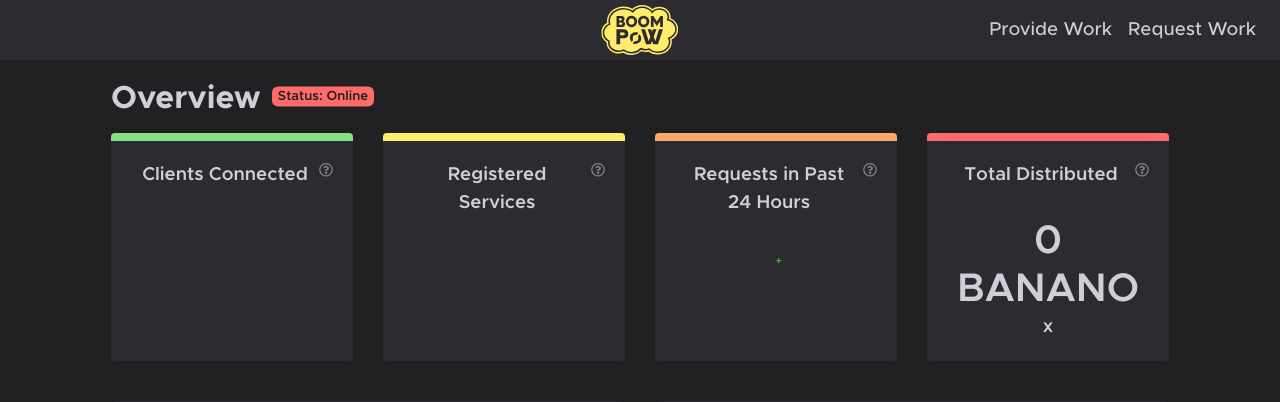
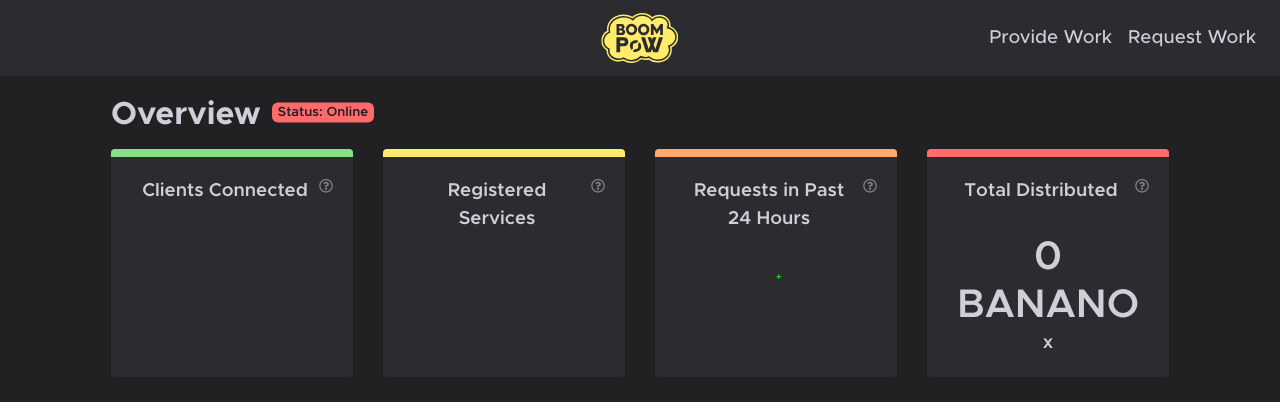
Before and after one commit to mitche50/dpow-mqtt, a Flask app: template templates/index.html in a window 1280 px wide. Shown: the top 402 px of the page. Run offline with Flask 2, Linux system fonts and the light colour scheme; the template is opened without the code that fills it, so the values that code supplies are empty; parts of the project's set-up code (start-up, migrations or seed data) failed here and were passed over; some libraries are stand-ins or nearby versions.

Commit message:
Added more padding to the navbar

```diff
--- a/templates/header.html
+++ b/templates/header.html
@@ -21,8 +21,8 @@
     <title>Boom POW! Statistics</title>
 </head>
 <body style="background-color: var(--main-background);">
-  <nav class="navbar navbar-expand-lg">
-      <a class="navbar-brand" href="https://banano.cc/"><img class="navbar-image" src="static/BOOMPoW_Logo.svg"></a><!--TODO: Change logo-->
+  <nav class="navbar navbar-expand-lg py-3">
+      <a class="navbar-brand" href="https://banano.cc/"><img class="navbar-image py-2" src="static/BOOMPoW_Logo.svg"></a><!--TODO: Change logo-->
         <button class="navbar-toggler" type="button" data-toggle="collapse" data-target="#navbarNavDropdown" aria-controls="navbarNavDropdown" aria-expanded="false" aria-label="Toggle navigation">
             <span class="navbar-toggler-icon"></span>
         </button>
```
